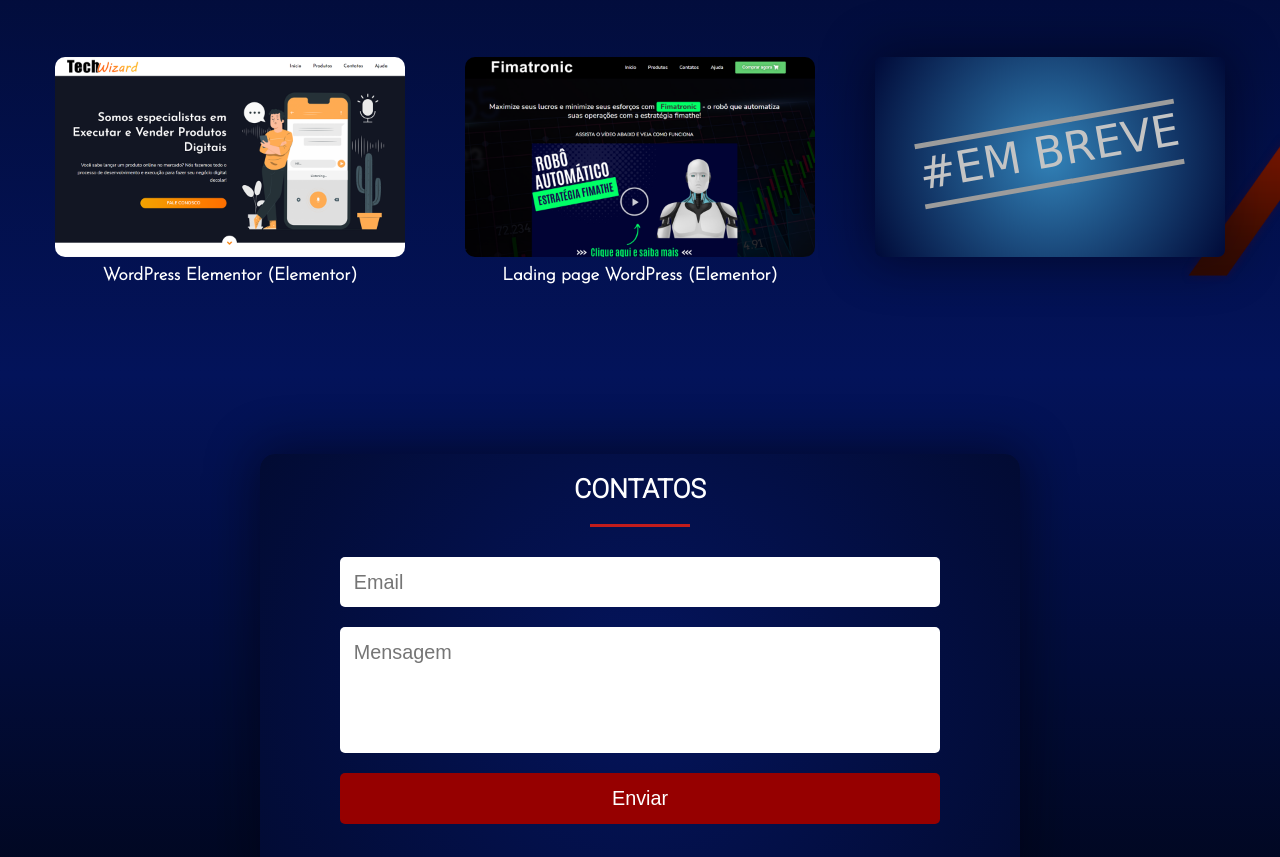
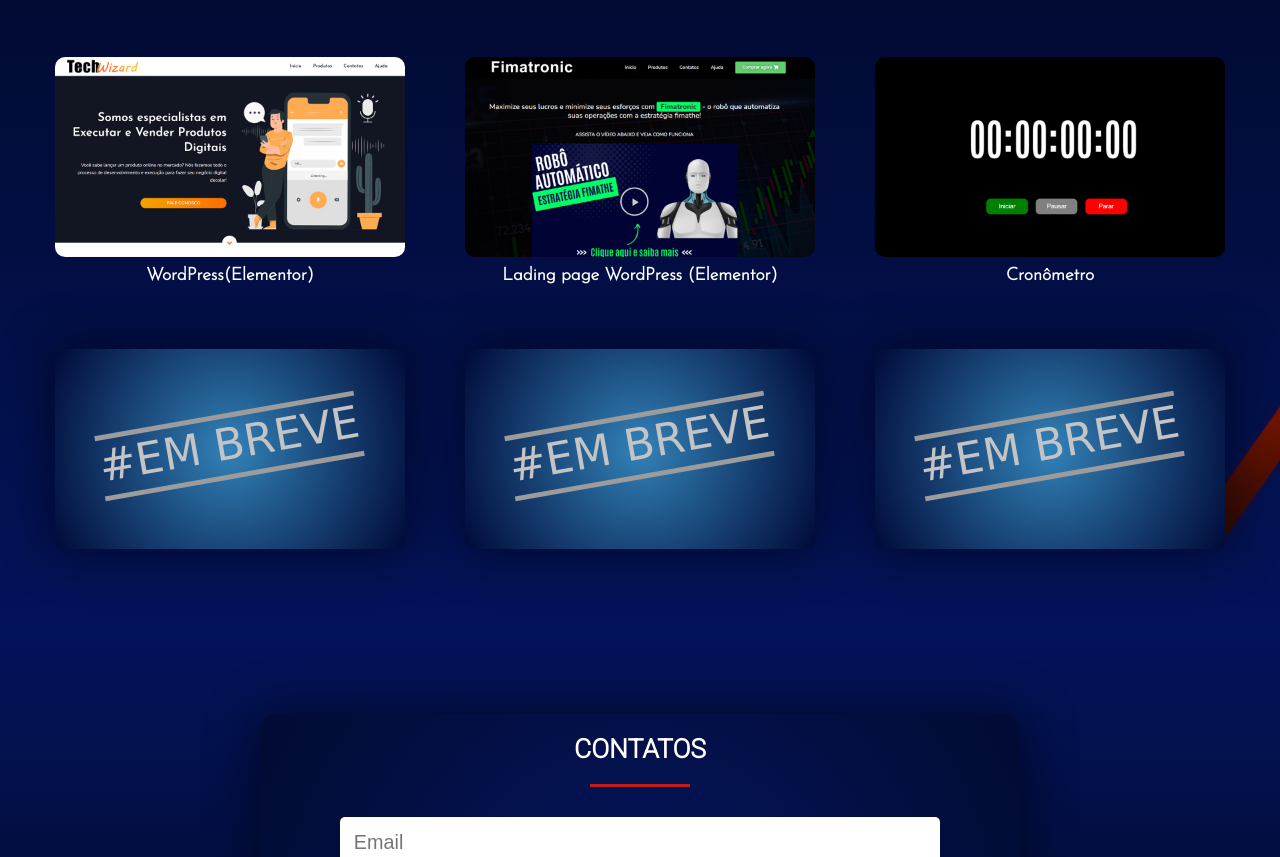
Before and after one commit to Joanderson98/portifolio, a plain HTML site: page index.html in a window 1280 px wide. Shown: the part 2378-3235 px from the top of the page. Drawn offline with nearby package versions, Linux system fonts and the light colour scheme.

Commit message:
cronometro

```diff
--- a/index.html
+++ b/index.html
@@ -207,13 +207,31 @@
       <div class="retangulo">
         <a class="link_proj" href="http://tech-wizard.epizy.com/lading-page/lading_page-tech-wizard/" target="_blank">
           <img src="./image/capa2.PNG" width="350px" alt="">
-          <h4 class="title_proj">WordPress Elementor (Elementor)</h4>
+          <h4 class="title_proj">WordPress(Elementor)</h4>
         </a>
       </div>
       <div class="retangulo">
         <a class="link_proj" href="http://tech-wizard.epizy.com/lading-page/fimatronic/" target="_blank">
           <img src="./image/capa6.PNG" width="350px" alt="">
           <h4 class="title_proj">Lading page WordPress (Elementor)</h4>
+        </a>
+      </div>
+      <div class="retangulo">
+        <a class="link_proj" href="https://joanderson98.github.io/cronometro/" target="_blank">
+          <img src="./image/capa7.png" width="350px" alt="">
+          <h4 class="title_proj">Cronômetro</h4>
+        </a>
+      </div>
+      <div class="retangulo breve">
+        <a class="link_proj" href="#" target="_blank">
+          <img src="" width="150px" alt="">
+          <h4 class="title_proj_breve">#EM BREVE</h4>
+        </a>
+      </div>
+      <div class="retangulo breve">
+        <a class="link_proj" href="#" target="_blank">
+          <img src="" width="150px" alt="">
+          <h4 class="title_proj_breve">#EM BREVE</h4>
         </a>
       </div>
       <div class="retangulo breve">
```
Also changed, not shown: image/capa7.png (added).
